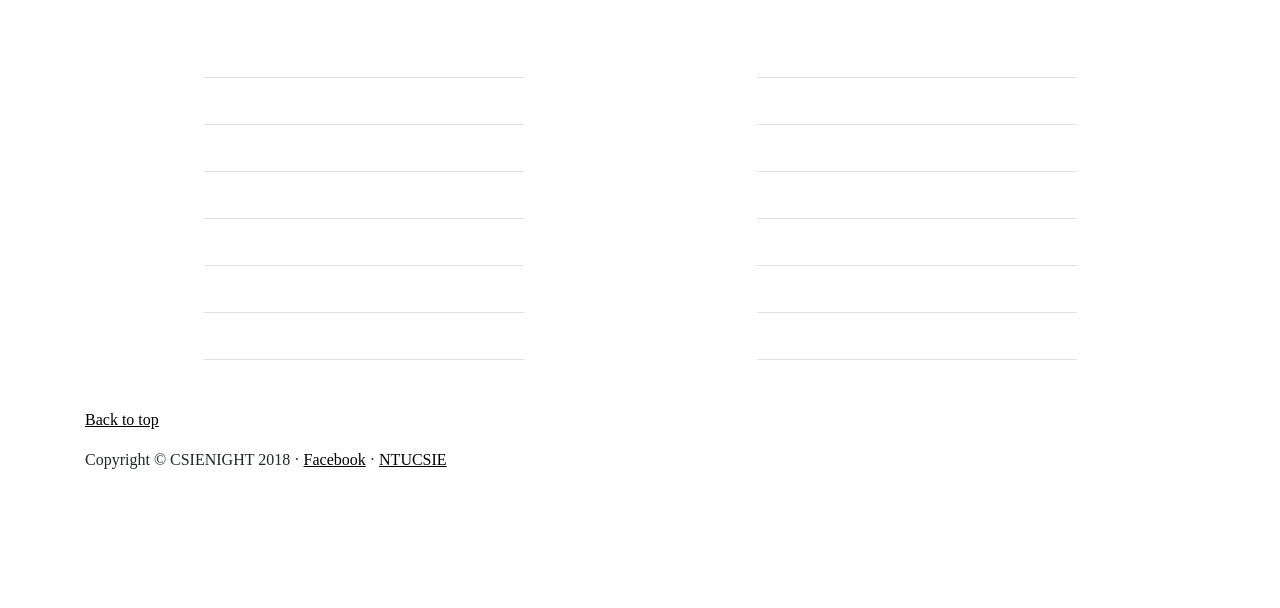
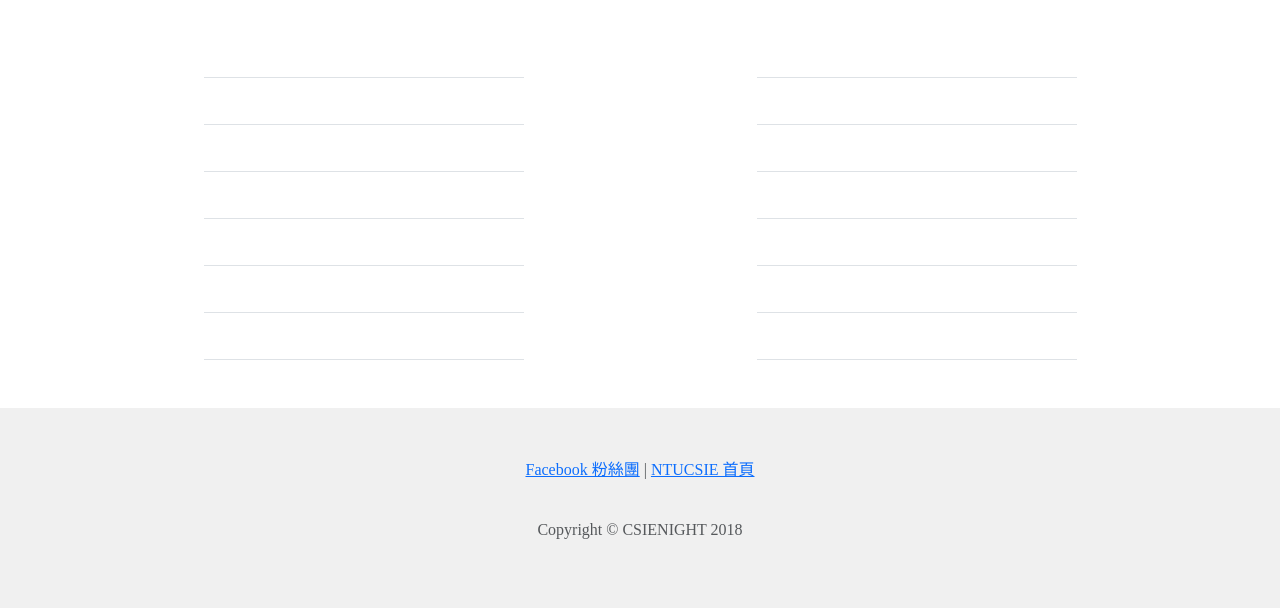
Before and after one commit to duck105/2018CSIENight, a Rails app: page / in a window 1280 px wide. Shown: the part 2676-3284 px from the top of the page. Before the commit the page ends 3164 px from the top, so only its background shows below. Run offline with Rails 7, Linux system fonts and the light colour scheme; style sheets or scripts are compiled from the project's sources; some libraries are stand-ins or nearby versions.

Commit message:
Modify the nav-bars and footers
Modify the nav-bar and footer.

```diff
--- a/app/assets/stylesheets/pages.scss
+++ b/app/assets/stylesheets/pages.scss
@@ -3,9 +3,8 @@ body {
   padding-top: 3.4rem;
   font-family: "Heiti TC", "微軟正黑體", "Microsoft JhengHei","文泉驛正黑","WenQuanYi Zen Hei","儷黑 Pro","LiHei Pro","標楷體",DFKai-SB;
 }
-a {
-  color: #000;
-}
+
+
 a:hover {
   color: #007bff;
   text-decoration:none;
@@ -205,6 +204,20 @@ section#performance {
   }
 }
 
+.footer {
+  bottom: 0;
+  width: 100%;
+  line-height: 60px;
+}
+
+.bg-footer-color {
+  background-color: #f0f0f0;
+}
+
+.footer-content {
+}
+
+
 /**
  * Animations
  */
--- a/app/views/partials/_footer.html.erb
+++ b/app/views/partials/_footer.html.erb
@@ -1,11 +1,14 @@
-<footer class="container">
-  <p class="float-right">
-    <a href="#top">Back to top</a>
-  </p>
-  <p>
-    Copyright &copy; CSIENIGHT 2018 &middot;
-    <a href="https://www.facebook.com/2017%E8%B3%87%E8%A8%8A%E4%B9%8B%E5%A4%9C-%E5%8D%88%E5%A4%9C%E5%A4%A2%E8%BF%B4-390769774648470/" target="_blank">Facebook</a>
-  &middot;
-    <a href="https://www.csie.ntu.edu.tw/" target="_blank">NTUCSIE</a>
-  </p>
+<footer class="footer bg-footer-color">
+	<div class="container">
+	  <span class="text-muted footer-content">
+		  <p align="center" class="footer-content">
+		  	<%= link_to("Facebook 粉絲團", "https://www.facebook.com/2017%E8%B3%87%E8%A8%8A%E4%B9%8B%E5%A4%9C-%E5%8D%88%E5%A4%9C%E5%A4%A2%E8%BF%B4-390769774648470/") =%>
+		  	|
+		  	<%= link_to("NTUCSIE 首頁", "https://www.csie.org/") =%>
+		  	<br>
+		    Copyright &copy; CSIENIGHT 2018
+		  </p>
+
+	  </span>
+	</div>
 </footer>
--- a/config/routes.rb
+++ b/config/routes.rb
@@ -15,4 +15,6 @@ Rails.application.routes.draw do
   resources :events, only: [:index]
   resources :workers, only: [:index]
   resources :sponsors, only: [:index]
+
+  get 'events', to: 'performances'
 end
```
Also changed, not shown: app/views/partials/_navbar.html.erb (+5 -5 lines).
